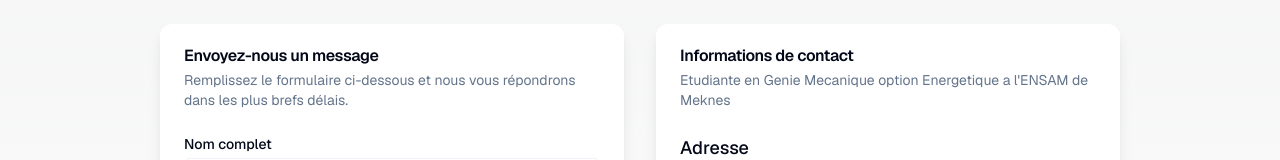
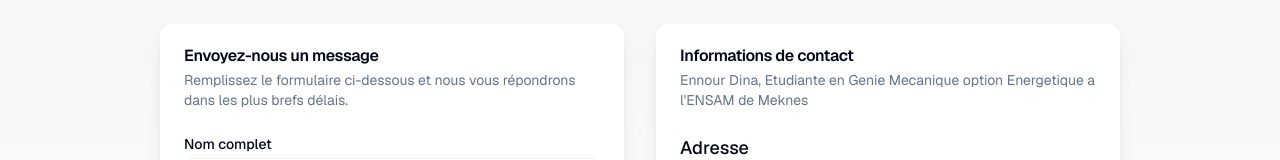
Before and after one commit to akramlam/women, a Next.js app: page /contact in a window 1280 px wide. Shown: the part 257-417 px from the top of the page. Built offline with nearby package versions, Linux system fonts and the light colour scheme.

Commit message:
Update contact page with full name in description

```diff
--- a/src/app/contact/page.tsx
+++ b/src/app/contact/page.tsx
@@ -173,7 +173,7 @@ export default function ContactPage() {
             <CardHeader>
               <CardTitle>Informations de contact</CardTitle>
               <CardDescription>
-                Etudiante en Genie Mecanique option Energetique a l&apos;ENSAM de Meknes
+                Ennour Dina, Etudiante en Genie Mecanique option Energetique a l&apos;ENSAM de Meknes
               </CardDescription>
             </CardHeader>
             <CardContent className="space-y-6">
```
